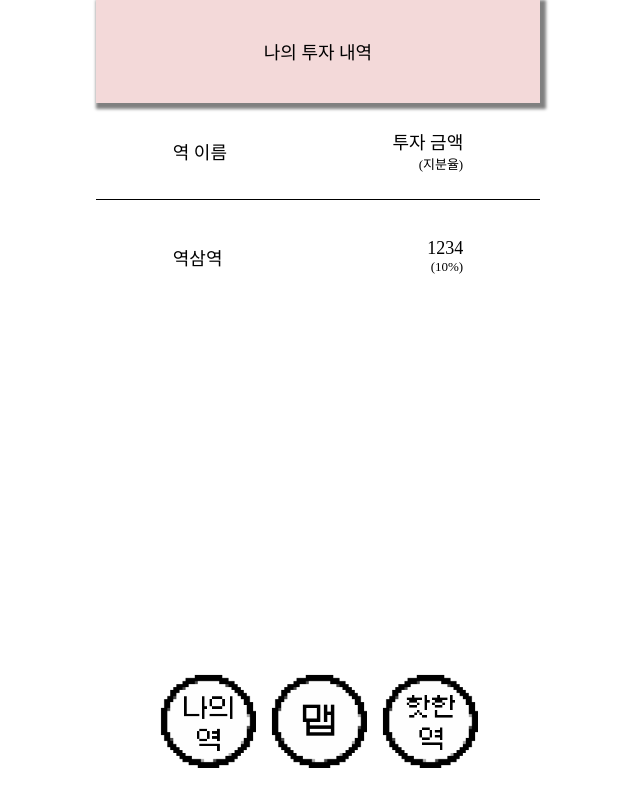
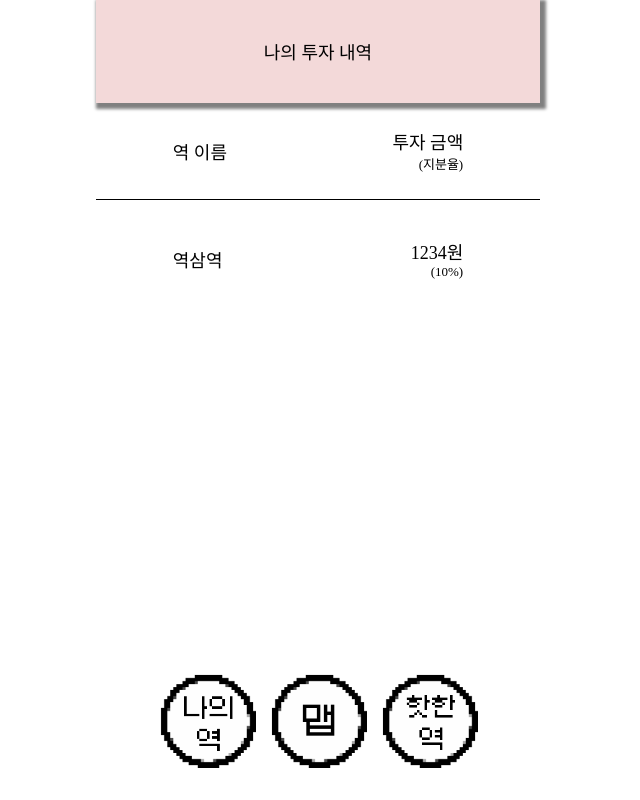
Before and after one commit to wolfy916/wildworker, a React (Create React App) app in the folder FE/front/: page /map/mine in a window 1280 px wide. Shown: the whole page, without its empty margins (322-962 px from the left). Built offline with nearby package versions, Linux system fonts and the light colour scheme; no server answers; a web font is replaced by a local one.

Commit message:
Feat: merge 병합

```diff
--- a/FE/front/src/pages/MySubwayPage.js
+++ b/FE/front/src/pages/MySubwayPage.js
@@ -21,13 +21,13 @@ function MySubwayPage(props) {
           ascend: "DESC",
           setFunc: props.setMyInvestList,
         });
-        const mySubwayData = props.myInvestList.investments.map((item) => (
-          <div className="my-content">
+        const mySubwayData = props.myInvestList.investments.map((item,idx) => (
+          <div className="my-content" key={idx}>
             <div>
               <p className="my-subject">{item.station.name}</p>
             </div>
             <div>
-              <p className="my-subject">{item.investment}</p>
+              <p className="my-subject">{item.investment}원</p>
               <p className="my-subject-2">({item.percent}%)</p>
             </div>
           </div>
```
